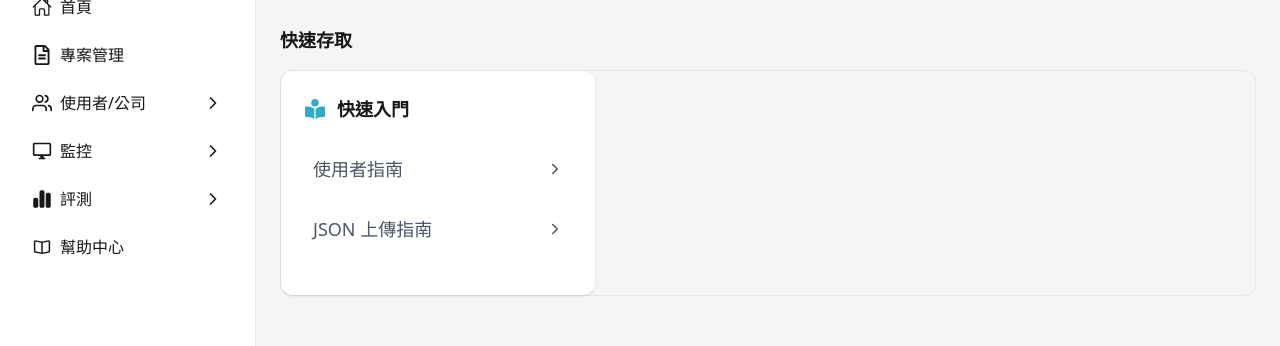
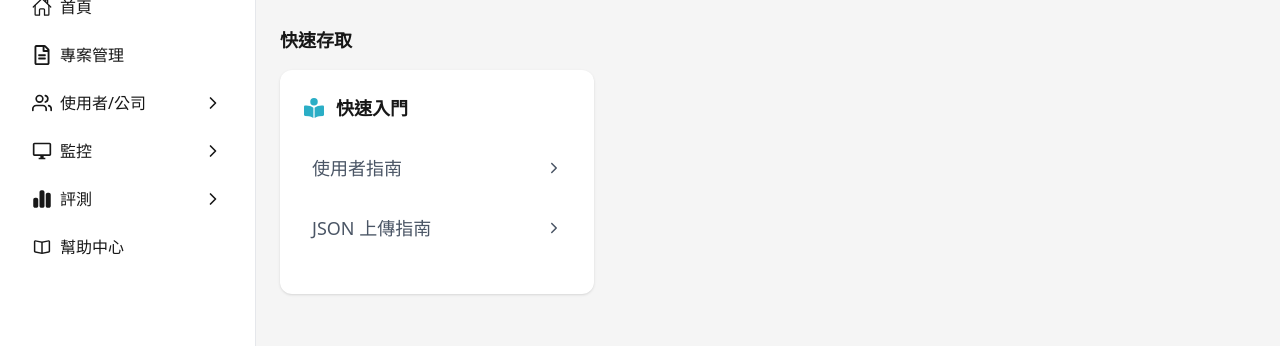
Before and after one commit to ShanHuang3/helpcenter, a Next.js app: page / in a window 1280 px wide. Shown: the part 161-507 px from the top of the page. Built offline with nearby package versions, Linux system fonts and the light colour scheme.

Commit message:
fix:修復卡片背景

```diff
--- a/src/app/_components/Card.tsx
+++ b/src/app/_components/Card.tsx
@@ -24,7 +24,7 @@ export default function Card({
   defaultItemsIcon,
 }: CardProps) {
   return (
-    <div className="border border-gray-200 rounded-xl">
+    // <div className="">
     <div className="bg-white shadow-sm p-6 w-[314px] h-[224px] rounded-xl hover:shadow-lg transition-shadow duration-300">
       <h2 className="flex items-center gap-3 mb-4 text-lg font-bold">
         <div className="w-5 h-5 text-[var(--color-background-blue)]">
@@ -72,6 +72,6 @@ export default function Card({
         );
       })}
     </div>
-    </div>
+    // </div>
   );
 }
```
Lines whose indentation alone changed are shown as unchanged.
